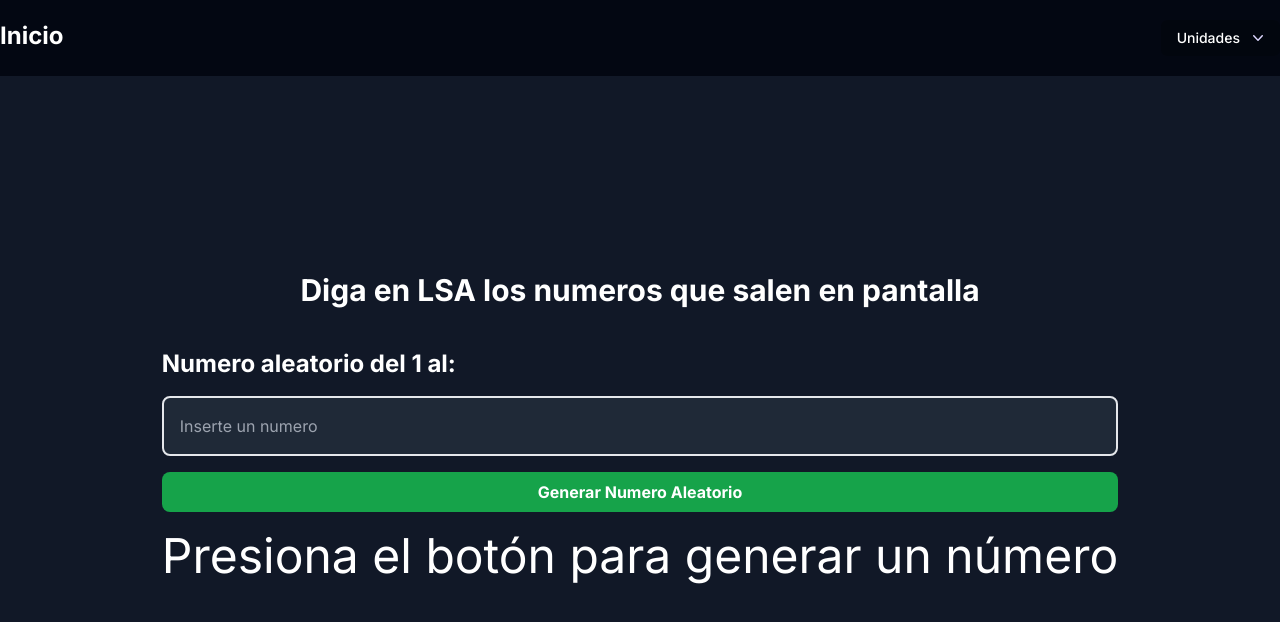
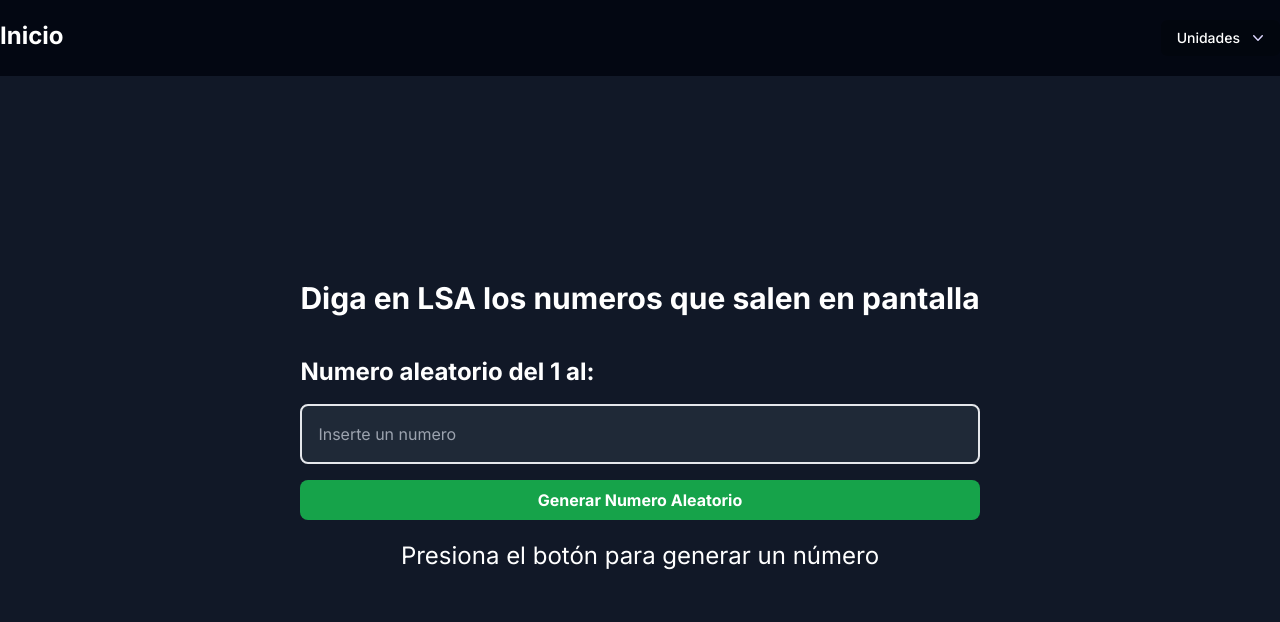
Before and after one commit to Sadelto0130/lsa-app, a Next.js app: page /unidades/numeros in a window 1280 px wide. Shown: the top 622 px of the page. Built offline with nearby package versions, Linux system fonts and the light colour scheme.

Commit message:
Texto page numeros mejorado

```diff
--- a/src/app/unidades/numeros/page.jsx
+++ b/src/app/unidades/numeros/page.jsx
@@ -46,9 +46,14 @@ function Numeros() {
           Generar Numero Aleatorio
         </button>
       </form>
-      <p className="grid justify-items-center text-white-800 my-5 text-5xl">
-        {numero !== null ? numero : `Presiona el botón para generar un número`}
-      </p>
+
+        {numero !== null ?
+          <p className="grid justify-items-center text-white-800 my-5 text-5xl">
+            {numero}
+          </p>
+          :  <p className="grid justify-items-center text-white-800 my-5 text-2xl"> Presiona el botón para generar un número </p>
+        }
+
     </div>
   );
 }
```
